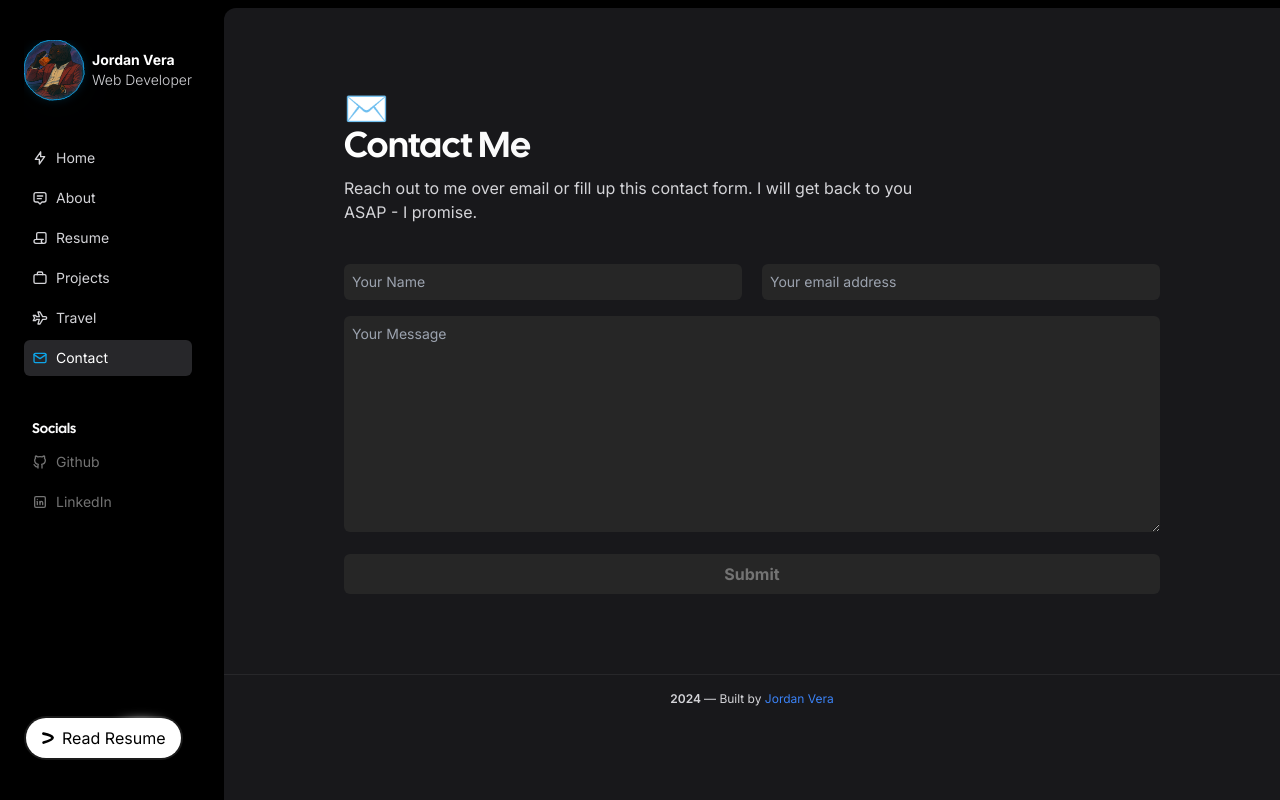
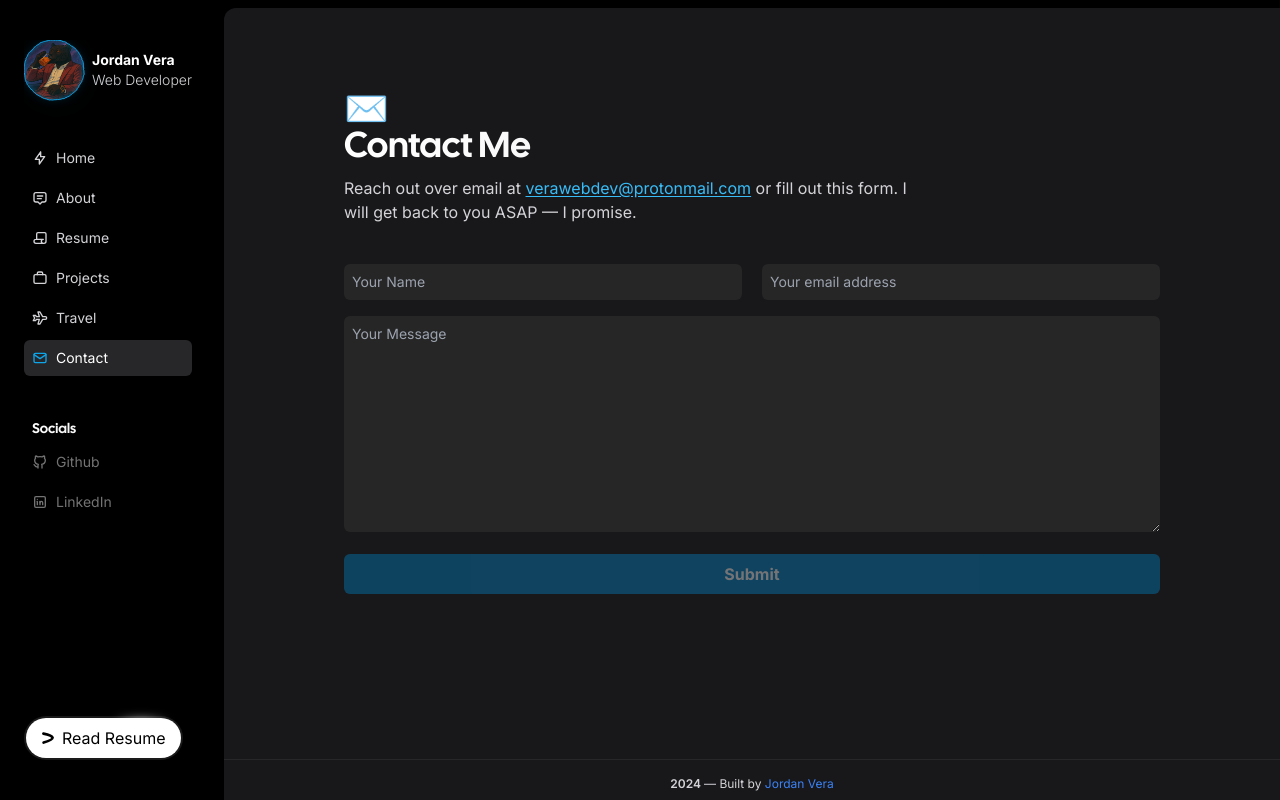
Before and after one commit to JordanVera/portfolio-aceternity, a Next.js app: page /contact in a window 1280 px wide. Built offline with nearby package versions, Linux system fonts and the light colour scheme.

Commit message:
Refactor Contact component to improve form submission handling, add email validation, and enhance user feedback with toast notifications. Update layout structure in RootLayout and modify contact page to include a direct email link.

```diff
--- a/src/app/contact/page.tsx
+++ b/src/app/contact/page.tsx
@@ -22,8 +22,14 @@ export default function Projects() {
       <span className="text-4xl">✉️</span>
       <Heading className="font-black mb-2">Contact Me</Heading>
       <Paragraph className="mb-10 max-w-xl">
-        Reach out to me over email or fill up this contact form. I will get back
-        to you ASAP - I promise.{' '}
+        Reach out over email at{' '}
+        <a
+          href="mailto:verawebdev@protonmail.com"
+          className="text-sky-400 hover:text-sky-300 underline underline-offset-2"
+        >
+          verawebdev@protonmail.com
+        </a>{' '}
+        or fill out this form. I will get back to you ASAP — I promise.
       </Paragraph>
       <Contact />
     </Container>
--- a/src/app/layout.tsx
+++ b/src/app/layout.tsx
@@ -34,8 +34,8 @@ export default function RootLayout({
       >
         <Sidebar />
         <div className="lg:pl-2 lg:pt-2 bg-black flex-1 overflow-y-auto">
-          <div className="flex-1 bg-zinc-900 min-h-screen lg:rounded-tl-xl  overflow-y-auto">
-            {children}
+          <div className="flex flex-col flex-1 bg-zinc-900 min-h-screen lg:rounded-tl-xl overflow-y-auto">
+            <div className="flex-1">{children}</div>
             <Footer />
           </div>
         </div>
--- a/src/components/Contact.tsx
+++ b/src/components/Contact.tsx
@@ -1,5 +1,14 @@
 'use client';
-import React, { useState } from 'react';
+import React, { useEffect, useState } from 'react';
+import { AnimatePresence, motion } from 'motion/react';
+import {
+  IconCircleCheckFilled,
+  IconExclamationCircle,
+  IconX,
+} from '@tabler/icons-react';
+
+const CONTACT_EMAIL = 'verawebdev@protonmail.com';
+const FORMSUBMIT_URL = `https://formsubmit.co/ajax/${CONTACT_EMAIL}`;
 
 const defaultFormState = {
   name: {
@@ -16,44 +25,90 @@ const defaultFormState = {
   },
 };
 
+type Status = 'idle' | 'submitting';
+type ToastState = {
+  type: 'success' | 'error';
+  message: string;
+} | null;
+
+const isValidEmail = (value: string) =>
+  /^[^\s@]+@[^\s@]+\.[^\s@]+$/.test(value.trim());
+
 export const Contact = () => {
   const [formData, setFormData] = useState(defaultFormState);
-  const [submitted, setSubmitted] = useState(false);
-  const [submitMessage, setSubmitMessage] = useState('');
+  const [status, setStatus] = useState<Status>('idle');
+  const [toast, setToast] = useState<ToastState>(null);
+
+  const isComplete =
+    formData.name.value.trim().length > 0 &&
+    isValidEmail(formData.email.value) &&
+    formData.message.value.trim().length > 0;
 
   const handleFormSubmit = async (e: React.FormEvent<HTMLFormElement>) => {
     e.preventDefault();
+    if (status === 'submitting' || !isComplete) return;
 
-    console.log('form submit success');
-    setSubmitted(true);
+    setStatus('submitting');
+
+    try {
+      const response = await fetch(FORMSUBMIT_URL, {
+        method: 'POST',
+        headers: {
+          'Content-Type': 'application/json',
+          Accept: 'application/json',
+        },
+        body: JSON.stringify({
+          name: formData.name.value.trim(),
+          email: formData.email.value.trim(),
+          message: formData.message.value.trim(),
+          _subject: `Portfolio contact from ${formData.name.value.trim()}`,
+          _template: 'table',
+          _captcha: 'false',
+        }),
+      });
+
+      const data = await response.json().catch(() => null);
+
+      if (
+        !response.ok ||
+        data?.success === 'false' ||
+        data?.success === false
+      ) {
+        throw new Error(data?.message || 'Failed to send');
+      }
+
+      setToast({
+        type: 'success',
+        message: "Thanks — I'll get back to you ASAP.",
+      });
+      setFormData(defaultFormState);
+    } catch {
+      setToast({
+        type: 'error',
+        message: `Something went wrong. Email me at ${CONTACT_EMAIL}.`,
+      });
+    } finally {
+      setStatus('idle');
+    }
   };
 
-  if (submitted === true) {
-    // toast.success('I will get in touch with you asap', {
-    //   position: 'top-right',
-    //   autoClose: 3000,
-    //   hideProgressBar: false,
-    //   closeOnClick: true,
-    //   pauseOnHover: true,
-    //   draggable: true,
-    //   progress: undefined,
-    //   theme: theme ? 'dark' : 'light',
-    // });
-
-    setSubmitted(!submitted);
-  }
-
   return (
-    <form
-      id="contactform"
-      action="https://formsubmit.io/send/aa9775fa-0232-4d8f-b33d-9a87264142df"
-      method="POST"
-      onSubmit={handleFormSubmit}
-    >
+    <>
+      <form id="contactform" onSubmit={handleFormSubmit} noValidate>
+        <input
+          type="text"
+          name="_honey"
+          tabIndex={-1}
+          autoComplete="off"
+          className="hidden"
+          aria-hidden="true"
+        />
         <div className="flex flex-col md:flex-row justify-between gap-5">
           <input
             type="text"
+            name="name"
             placeholder="Your Name"
+            autoComplete="name"
             className="bg-neutral-800 focus:outline-none focus:ring-2 focus:ring-neutral-600 px-2 py-2 rounded-md text-sm text-neutral-100 w-full"
             value={formData.name.value}
             onChange={(e) => {
@@ -68,7 +123,9 @@ export const Contact = () => {
           />
           <input
             type="email"
+            name="email"
             placeholder="Your email address"
+            autoComplete="email"
             className="bg-neutral-800 focus:outline-none focus:ring-2 focus:ring-neutral-600 px-2 py-2 rounded-md text-sm text-neutral-100 w-full"
             value={formData.email.value}
             onChange={(e) => {
@@ -84,6 +141,7 @@ export const Contact = () => {
         </div>
         <div>
           <textarea
+            name="message"
             placeholder="Your Message"
             rows={10}
             className="bg-neutral-800 focus:outline-none focus:ring-2 focus:ring-neutral-600 px-2 mt-4 py-2 rounded-md text-sm text-neutral-100 w-full"
@@ -100,17 +158,63 @@ export const Contact = () => {
           />
         </div>
 
-      <input name="_formsubmit_id" type="text" style={{ display: 'none' }} />
         <button
-        className="w-full px-2 py-2 mt-4 bg-neutral-800 rounded-md font-bold text-neutral-500"
+          className="w-full px-2 py-2 mt-4 bg-sky-600 hover:bg-sky-500 rounded-md font-bold text-white disabled:opacity-40 disabled:hover:bg-sky-600 disabled:cursor-not-allowed transition-colors"
           type="submit"
-        disabled={submitted}
+          disabled={!isComplete || status === 'submitting'}
         >
-        {submitted ? 'Submitting...' : 'Submit'}
+          {status === 'submitting' ? 'Sending...' : 'Submit'}
         </button>
-      {/* {submitMessage && (
-        <p className="mt-4 text-center text-sm">{submitMessage}</p>
-      )} */}
       </form>
+
+      <Toast toast={toast} onDismiss={() => setToast(null)} />
+    </>
   );
 };
+
+const Toast = ({
+  toast,
+  onDismiss,
+}: {
+  toast: ToastState;
+  onDismiss: () => void;
+}) => {
+  useEffect(() => {
+    if (!toast) return;
+    const timeout = setTimeout(onDismiss, 4000);
+    return () => clearTimeout(timeout);
+    // eslint-disable-next-line react-hooks/exhaustive-deps
+  }, [toast]);
+
+  const isSuccess = toast?.type === 'success';
+
+  return (
+    <AnimatePresence>
+      {toast && (
+        <motion.div
+          role="status"
+          initial={{ opacity: 0, y: 16, scale: 0.98 }}
+          animate={{ opacity: 1, y: 0, scale: 1 }}
+          exit={{ opacity: 0, y: 12, scale: 0.98 }}
+          transition={{ duration: 0.2 }}
+          className="fixed bottom-6 right-6 z-[200] flex max-w-sm items-start gap-3 rounded-lg border border-zinc-700 bg-zinc-800 px-4 py-3 text-sm text-white shadow-xl shadow-black/40"
+        >
+          {isSuccess ? (
+            <IconCircleCheckFilled className="mt-0.5 h-5 w-5 flex-shrink-0 text-sky-400" />
+          ) : (
+            <IconExclamationCircle className="mt-0.5 h-5 w-5 flex-shrink-0 text-rose-400" />
+          )}
+          <p className="pr-4">{toast.message}</p>
+          <button
+            type="button"
+            onClick={onDismiss}
+            aria-label="Dismiss notification"
+            className="absolute right-2 top-2 rounded p-0.5 text-zinc-400 hover:text-white"
+          >
+            <IconX className="h-4 w-4" />
+          </button>
+        </motion.div>
+      )}
+    </AnimatePresence>
+  );
+};
```
Lines whose indentation alone changed are shown as unchanged.
